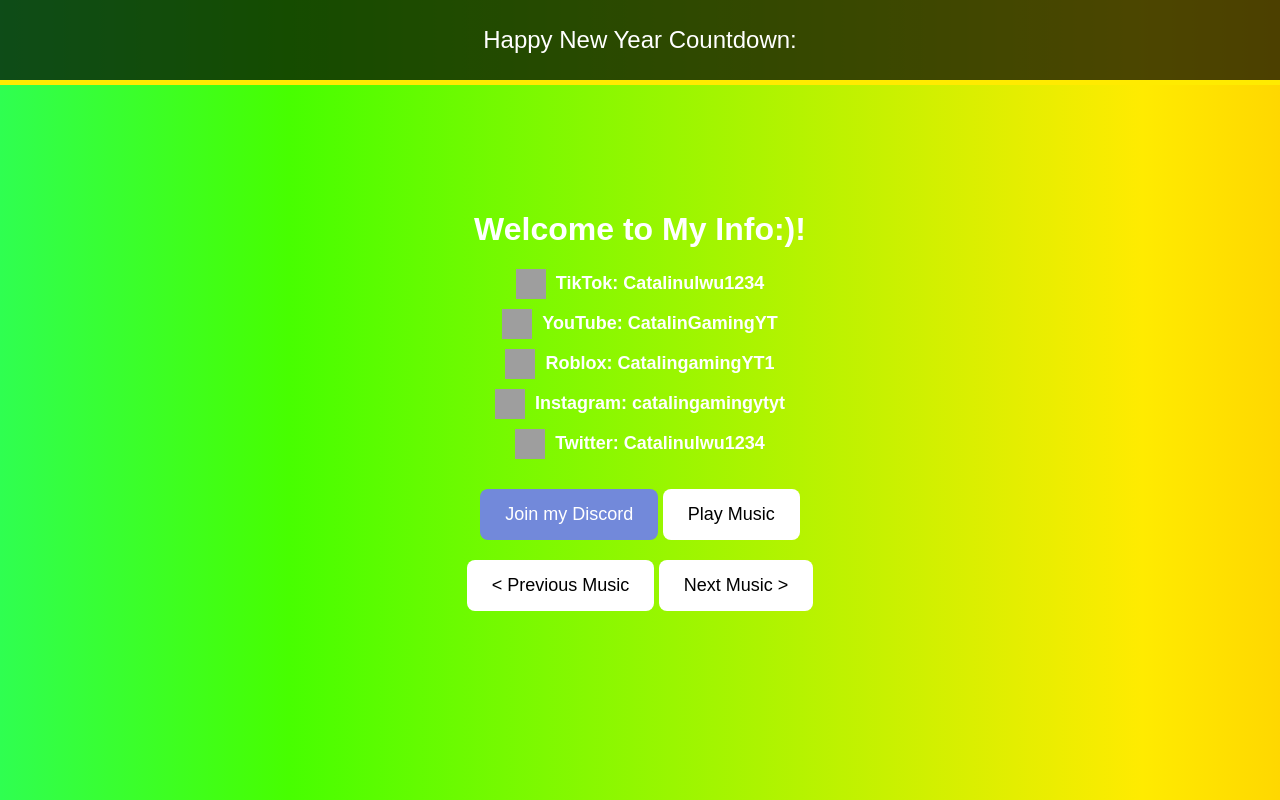
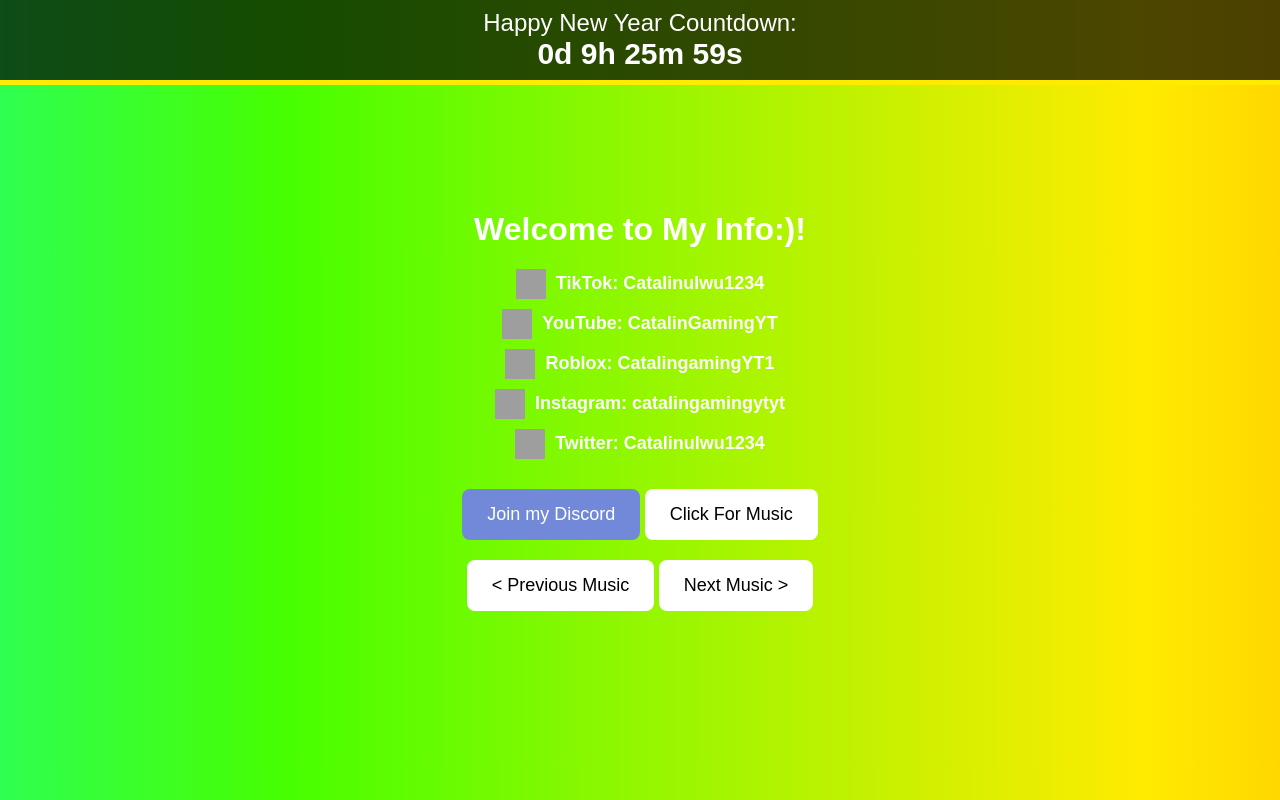
Before and after one commit to catalinulwu1234/home, a plain HTML site: page index.html in a window 1280 px wide. Drawn offline with Linux system fonts and the light colour scheme; grey boxes are pictures that could not be loaded.

Commit message:
Update index.html

```diff
--- a/index.html
+++ b/index.html
@@ -174,12 +174,32 @@
     <button class="discord-btn" onclick="window.location.href='https://discord.gg/rg5zV9uYRh'">Join my Discord</button>
 
     <!-- Music Control Buttons -->
-    <button id="music-button">Play Music</button>
+    <button id="music-button">Click For Music</button>
     <button id="prev-music"> &lt; Previous Music </button>
     <button id="next-music"> Next Music &gt; </button>
   </div>
 
   <script>
+      // Countdown
+    var countdownDate = new Date("Dec 31, 2024 23:59:59").getTime();
+    var countdownFunction = setInterval(function() {
+      var now = new Date().getTime();
+      var distance = countdownDate - now;
+
+      var days = Math.floor(distance / (1000 * 60 * 60 * 24));
+      var hours = Math.floor((distance % (1000 * 60 * 60 * 24)) / (1000 * 60 * 60));
+      var minutes = Math.floor((distance % (1000 * 60 * 60)) / (1000 * 60));
+      var seconds = Math.floor((distance % (1000 * 60)) / 1000);
+
+      document.getElementById("countdown").innerHTML = days + "d " + hours + "h "
+      + minutes + "m " + seconds + "s ";
+
+      if (distance < 0) {
+        clearInterval(countdownFunction);
+        document.getElementById("countdown").innerHTML = "Happy New Year!";
+      }
+    }, 1000);
+
     document.addEventListener('DOMContentLoaded', function() {
       const audio = document.getElementById('background-music');
       const musicButton = document.getElementById('music-button');
```
